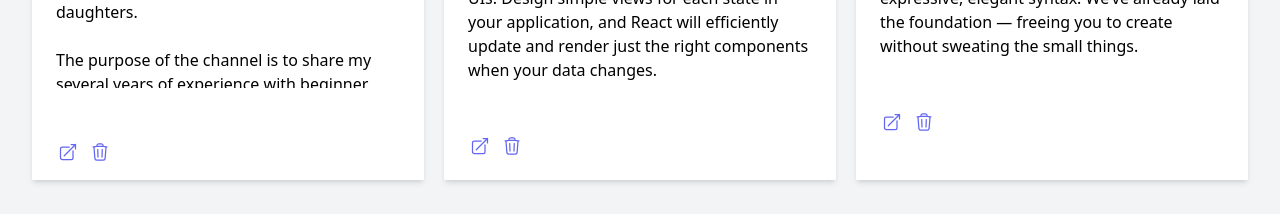
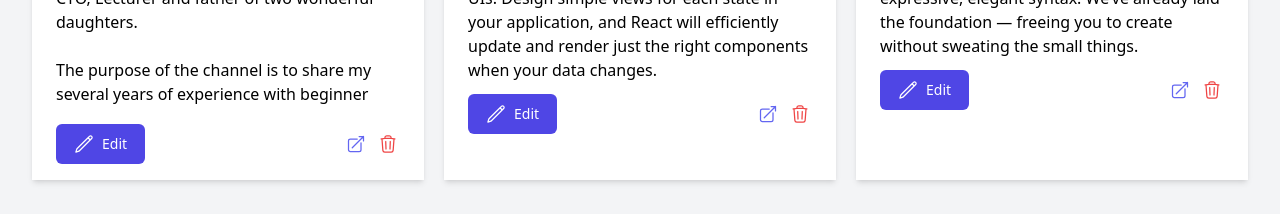
Before and after one commit to adilalishahg/laravel-react-survey, a React (Vite) app in the folder react/: page /surveys in a window 1280 px wide. Shown: the part 462-676 px from the top of the page. Built offline with nearby package versions, Linux system fonts and the light colour scheme.

Commit message:
[SurveyForm][Done]

```diff
--- a/react/src/components/SurveyListItem.jsx
+++ b/react/src/components/SurveyListItem.jsx
@@ -12,27 +12,34 @@ const SurveyListItem = ({ survey, onDeleteClick }) => {
             <img
                 src={survey.img_url}
                 alt={survey.title}
-                className="w-full h-48 object-cover"
+                className="object-cover w-full h-48"
             />
             <h4 className="mt-4 text-lg font-bold">{survey.title}</h4>
             <div
                 dangerouslySetInnerHTML={{ __html: survey.description }}
-                className="overflow-hidden flex"
+                className="flex overflow-hidden"
             ></div>
-            <div className="flex justify-between items-center mt-3">
+            <div className="flex items-center justify-between mt-3">
                 <TButton to={`/surveys/${survey.id}`}>
                     <PencilIcon className="w-5 h-5 mr-2" />
+                    Edit
                 </TButton>
-            </div>
-            <div className="flex items-center ">
+
+                <div className="flex items-center">
                     <TButton href={`/view/survey/${survey.slug}`} circle link>
                         <ArrowTopRightOnSquareIcon className="w-5 h-5 mr-2" />
                     </TButton>
                     {survey.id && (
-                    <TButton onClick={onDeleteClick} circle link>
+                        <TButton
+                            onClick={onDeleteClick}
+                            circle
+                            link
+                            color="red"
+                        >
                             <TrashIcon className="w-5 h-5" />
                         </TButton>
                     )}
+                </div>
             </div>
         </div>
     );
--- a/react/src/components/core/TButton.jsx
+++ b/react/src/components/core/TButton.jsx
@@ -13,7 +13,6 @@ const TButton = ({
 }) => {
     let classes = [
         "flex",
-        "items-center",
         "whitespace-nowrap",
         "text-sm",
         "border",
@@ -46,7 +45,7 @@ const TButton = ({
             case "indigo":
                 classes = [
                     ...classes,
-                    "text-indigo-600",
+                    "bg-indigo-600",
                     "focus:bg-indigo-600",
                     "focus:ring-indigo-400",
                 ];
@@ -54,7 +53,7 @@ const TButton = ({
             case "red":
                 classes = [
                     ...classes,
-                    "text-red-600",
+                    "bg-red-600",
                     "focus:bg-red-600",
                     "focus:ring-red-400",
                 ];
@@ -62,7 +61,7 @@ const TButton = ({
             case "green":
                 classes = [
                     ...classes,
-                    "text-emerald-600",
+                    "bg-emerald-600",
                     "focus:bg-emerald-600",
                     "focus:ring-emerald-400",
                 ];
@@ -86,7 +85,7 @@ const TButton = ({
     return (
         <>
             {href && (
-                <a href="{href}" target={target} className={classes.join(" ")}>
+                <a href={href} target={target} className={classes.join(" ")}>
                     {children}
                 </a>
             )}
@@ -96,7 +95,9 @@ const TButton = ({
                 </Link>
             )}
             {!to && !href && (
-                <button className={classes.join(" ")}>{children}</button>
+                <button onClick={onClick} className={classes.join(" ")}>
+                    {children}
+                </button>
             )}
         </>
     );
```
Lines whose indentation alone changed are shown as unchanged.
